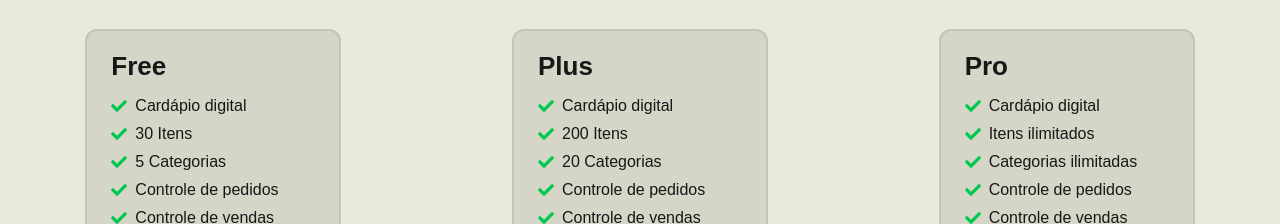
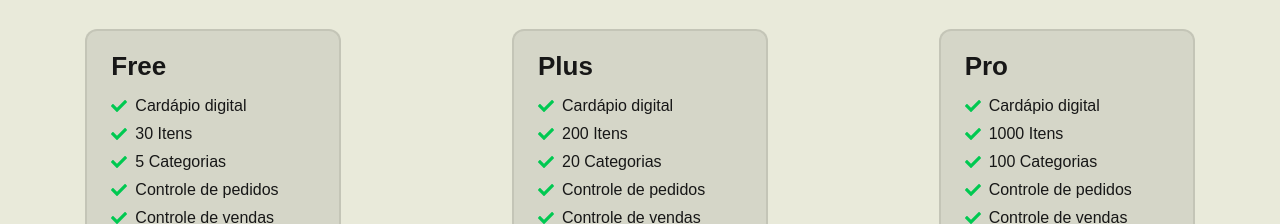
Before and after one commit to igorOliveira-dev/BiteMenu-Next.js, a Next.js app: page / in a window 1280 px wide. Shown: the part 2133-2357 px from the top of the page. Built offline with nearby package versions, Linux system fonts and the light colour scheme; no server answers.

Commit message:
Ajuste do plano Pro para 1000 itens e 100 categorias

```diff
--- a/src/app/dashboard/tabs/components/MenuItems.jsx
+++ b/src/app/dashboard/tabs/components/MenuItems.jsx
@@ -185,6 +185,11 @@ export default function MenuItems({ backgroundColor, detailsColor, changedFields
       return;
     }
 
+    if (ownerRole === "pro" && categories.length >= 100) {
+      alert?.("Limite de 100 categorias atingido no plano Pro.", "error");
+      return;
+    }
+
     if (!menu?.id) return null;
     const tempId = uid();
     const temp = { id: tempId, name, menu_items: [] };
@@ -254,6 +259,11 @@ export default function MenuItems({ backgroundColor, detailsColor, changedFields
 
     if (ownerRole === "plus" && totalItems >= 200) {
       alert?.("Limite de 200 itens atingido no plano Plus.", "error");
+      return;
+    }
+
+    if (ownerRole === "pro" && totalItems >= 1000) {
+      alert?.("Limite de 1000 itens atingido no plano Pro.", "error");
       return;
     }
 
--- a/src/app/page.jsx
+++ b/src/app/page.jsx
@@ -61,8 +61,8 @@ export default function Home() {
       name: "Pro",
       features: [
         "Cardápio digital",
-        "Itens ilimitados",
-        "Categorias ilimitadas",
+        "1000 Itens",
+        "100 Categorias",
         "Controle de pedidos",
         "Controle de vendas",
         "Dashboard de vendas",
```
Also changed, not shown: src/app/api/checkout/route.js (added, +35 -0 lines).
